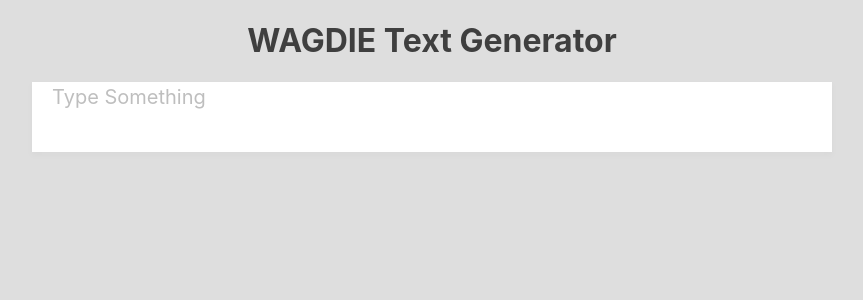
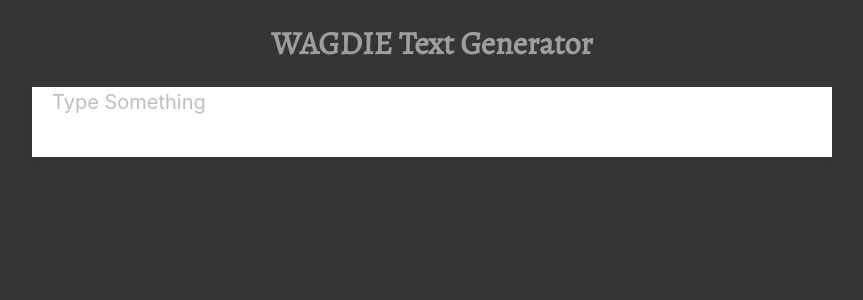
Before and after one commit to spoorts-eth/wagdie-text, a Next.js app: page / in a window 1280 px wide. Shown: the top 300 px of the page, without its empty margins (208-1071 px from the left). Built offline with nearby package versions, Linux system fonts and the light colour scheme.

Commit message:
more styles

```diff
--- a/components/Generator.tsx
+++ b/components/Generator.tsx
@@ -41,7 +41,7 @@
     )
   },
   isBoldMarkActive(editor: ReactEditor) {
-    console.log(Editor.marks(editor))
+    // console.log(Editor.marks(editor))
     const [match] = Editor.nodes(editor, {
       match: (node) => {
         if ('bold' in node) {
@@ -75,9 +75,7 @@
             text: this.generateText(text.text, !isBold),
           }
         })
-        console.log(newFragment)
         Transforms.insertFragment(editor, newFragment)
-        // todo work out how to keep this
         Transforms.setSelection(editor, currentSelection)
       }
     }
--- a/pages/index.tsx
+++ b/pages/index.tsx
@@ -12,7 +12,7 @@
       </Head>
 
       <main className={styles.container}>
-        <h1>WAGDIE Text Generator</h1>
+        <h1 className={styles.title}>WAGDIE Text Generator</h1>
         <Generator />
       </main>
     </>
--- a/styles/Home.module.css
+++ b/styles/Home.module.css
@@ -1,8 +1,16 @@
+@import url("https://fonts.googleapis.com/css2?family=Alegreya");
+
 .container {
   width: 100%;
   min-height: 100vh;
   display: flex;
   flex-direction: column;
   align-items: center;
-  background: #dedede;
+  background: #353535;
 }
+
+.title {
+  color: #9e9e9e;
+  font-size: 2em;
+  font-family: 'Alegreya';
+}
```
